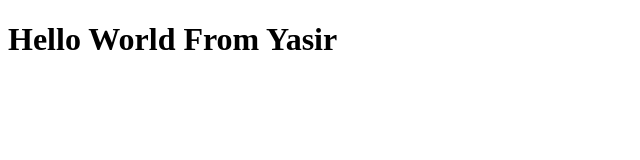
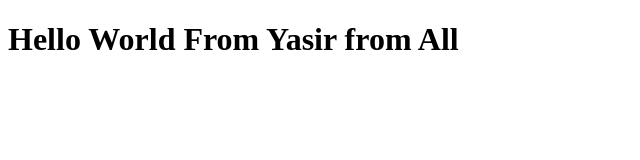
Before and after one commit to Yasir-22/bootcamp2020Sample, a plain HTML site: page index.html in a window 1280 px wide. Shown: the whole page, without its empty margins (0-640 px from the left). Drawn offline with Linux system fonts and the light colour scheme.

Commit message:
new update index.html

```diff
--- a/index.html
+++ b/index.html
@@ -6,6 +6,6 @@
     <title>Document</title>
 </head>
 <body>
-    <h1>Hello World From Yasir<h1>
+    <h1>Hello World From Yasir from All<h1>
 </body>
 </html>
```
